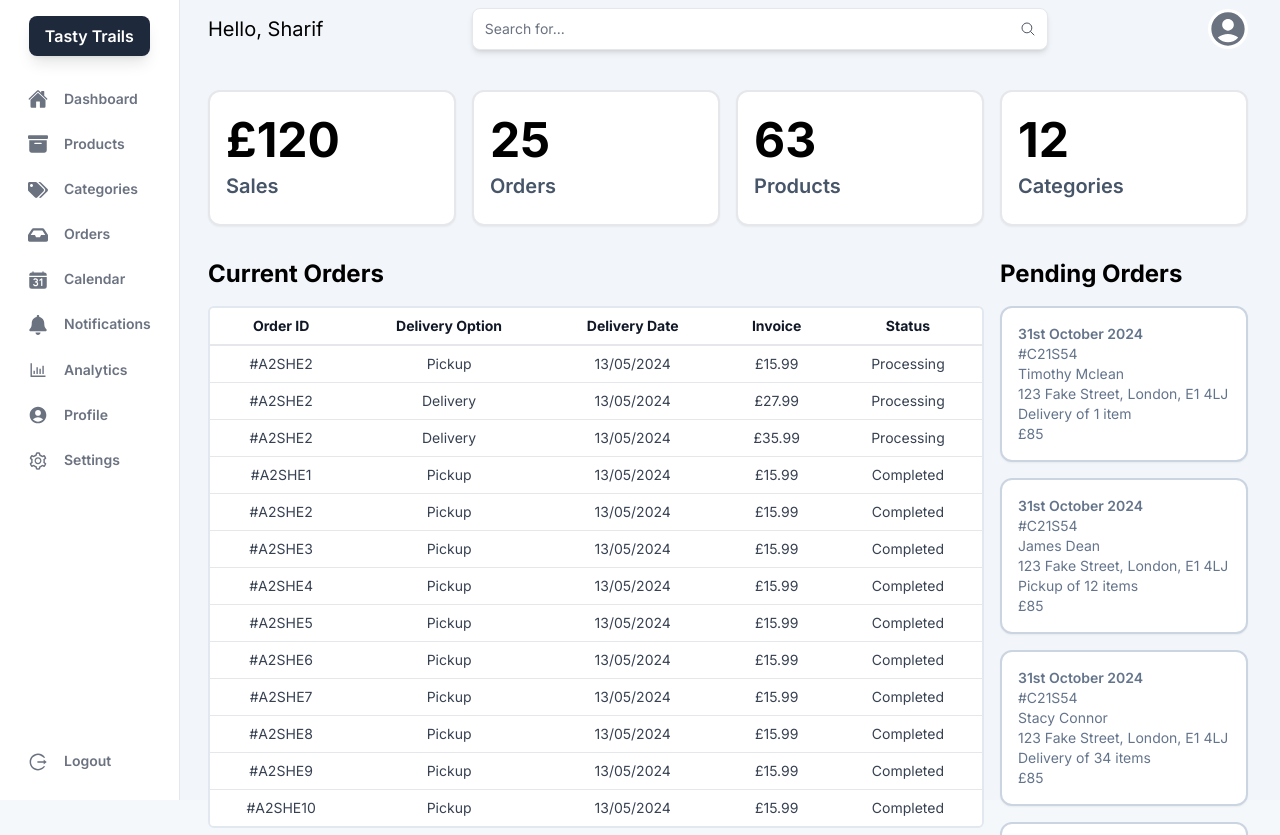
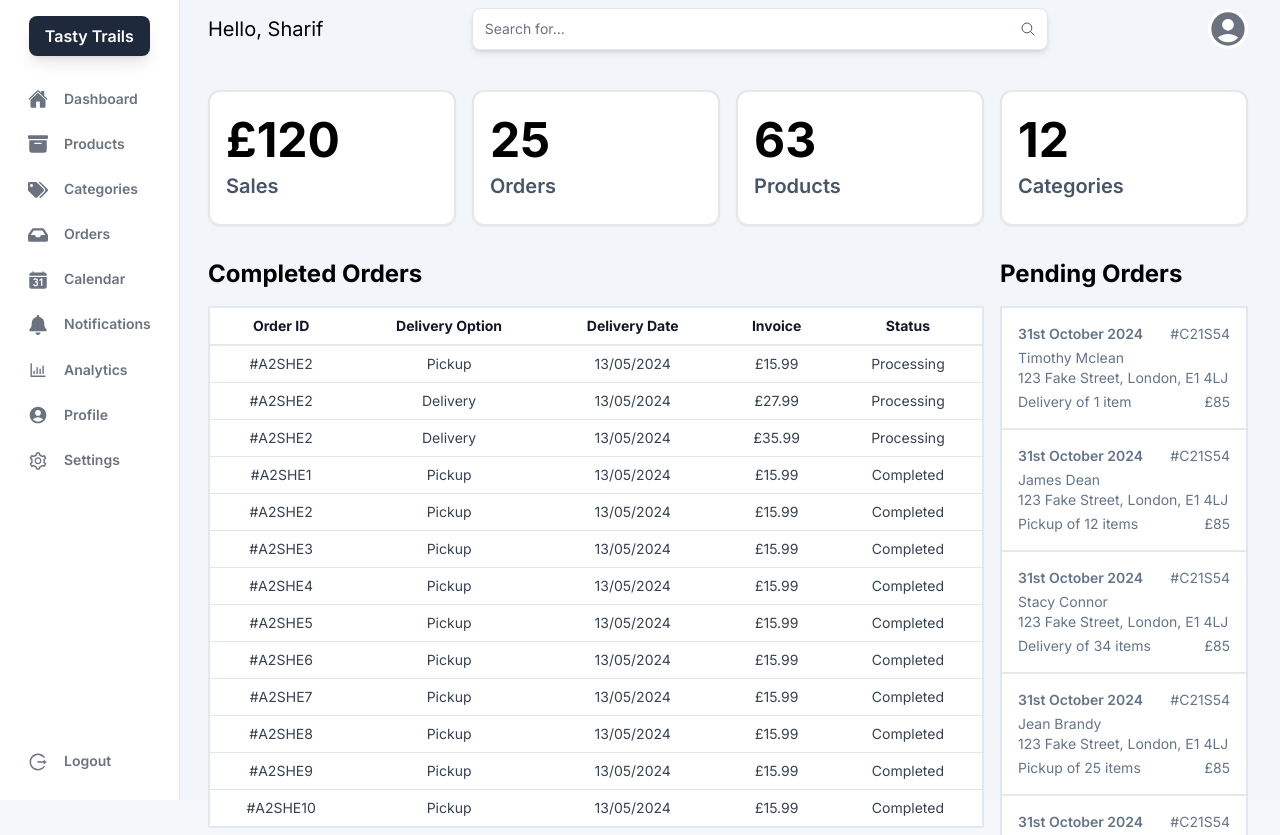
Before and after one commit to sharif2315/tasty-trails-ui, a Next.js app: page /admin in a window 1280 px wide. Shown: the top 835 px of the page. Built offline with nearby package versions, Linux system fonts and the light colour scheme.

Commit message:
orders section wip

```diff
--- a/components/AdminTable.tsx
+++ b/components/AdminTable.tsx
@@ -30,9 +30,9 @@ const AdminTable = () => {
 
         <div className="grid gap-4">
 
-            <h1 className="font-bold text-2xl">Current Orders</h1>
+            <h1 className="font-bold text-2xl">Completed Orders</h1>
 
-            <div className="overflow-x-auto rounded-md border-slate-200 border-2">
+            <div className="overflow-x-auto rounded-sm border-slate-200 border-2">
                 <table className="min-w-full divide-y-2 divide-gray-200 bg-white text-sm">
                     <thead className="font-bold text-gray-900">
                         <tr>
--- a/components/OrdersCard.tsx
+++ b/components/OrdersCard.tsx
@@ -12,15 +12,23 @@ interface CardItemProps {
     address?: string; // address to drop off order
     invoice: number;
 }
-const CardItem: React.FC<CardItemProps> = ({ orderRef ,orderItems, customerName ,deliveryOption,deliveryDate, address, invoice }) => {
+const CardItem: React.FC<CardItemProps> = ({ orderRef, orderItems, customerName, deliveryOption, deliveryDate, address, invoice }) => {
     return (
-        <div className="bg-white hover:bg-slate-50 border-2 border-slate-300 hover:border-slate-400/50 rounded-xl p-4 shadow-sm hover:cursor-pointer   text-sm text-slate-500 hover:text-slate-700">
+        <div className="grid gap-1 bg-white hover:bg-slate-50 p-4 shadow-sm hover:cursor-pointer text-sm text-slate-500 hover:text-slate-700">
+            <div className="flex justify-between">
                 <p className="font-semibold">{ deliveryDate }</p>
                 <p>{ orderRef }</p>
+            </div>
+
+            <div>
                 <p>{ customerName }</p>
                 <p>{ address }</p>
+            </div>
+
+            <div className="flex justify-between">
                 <p>{ deliveryOption } of { orderItems } item{orderItems !== 1 ? 's' : ''}</p>
                 <p>£{ invoice }</p>
+            </div>
         </div>
     )
 }
@@ -31,7 +39,7 @@ const OrdersCard = () => {
 
             <h1 className="font-bold text-2xl">Pending Orders</h1>
 
-            <div className="grid gap-4">
+            <div className="grid divide-y-2 divide-gray-200 border-slate-200 border-2 rounded-sm">
                 <CardItem
                     orderRef="#C21S54"
                     orderItems={1}
```
Lines whose indentation alone changed are shown as unchanged.
